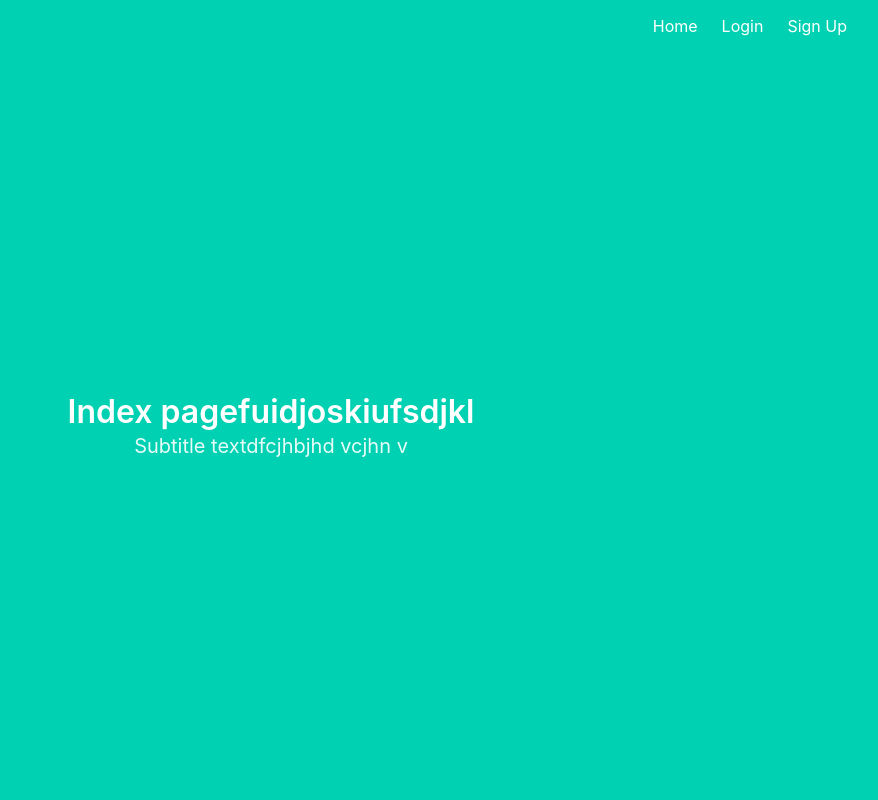
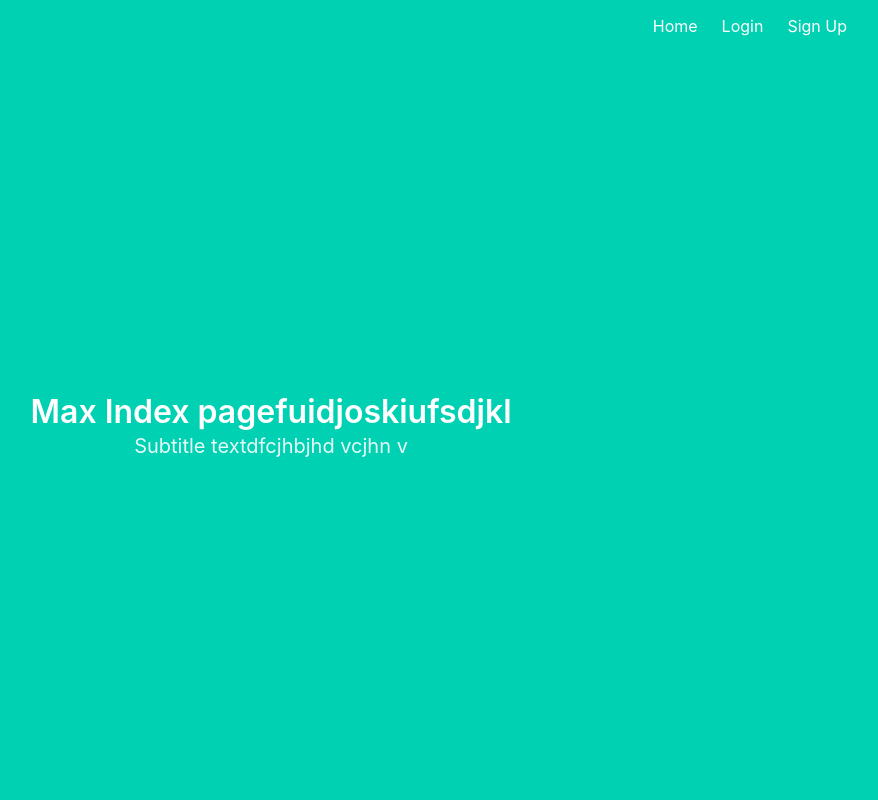
Before and after one commit to Exe113nt/flask_auth_template, a Flask app: page / in a window 1280 px wide. Shown: the whole page, without its empty margins (369-1247 px from the left). Run offline with Flask 2, Linux system fonts and the light colour scheme.

Commit message:
creating max branch

```diff
--- a/app/templates/index.html
+++ b/app/templates/index.html
@@ -2,7 +2,7 @@
 
 {% block content %}
 <h1 class="title">
-  Index pagefuidjoskiufsdjkl
+  Max Index pagefuidjoskiufsdjkl
 </h1>
 <h2 class="subtitle">
     Subtitle textdfcjhbjhd vcjhn v
```
